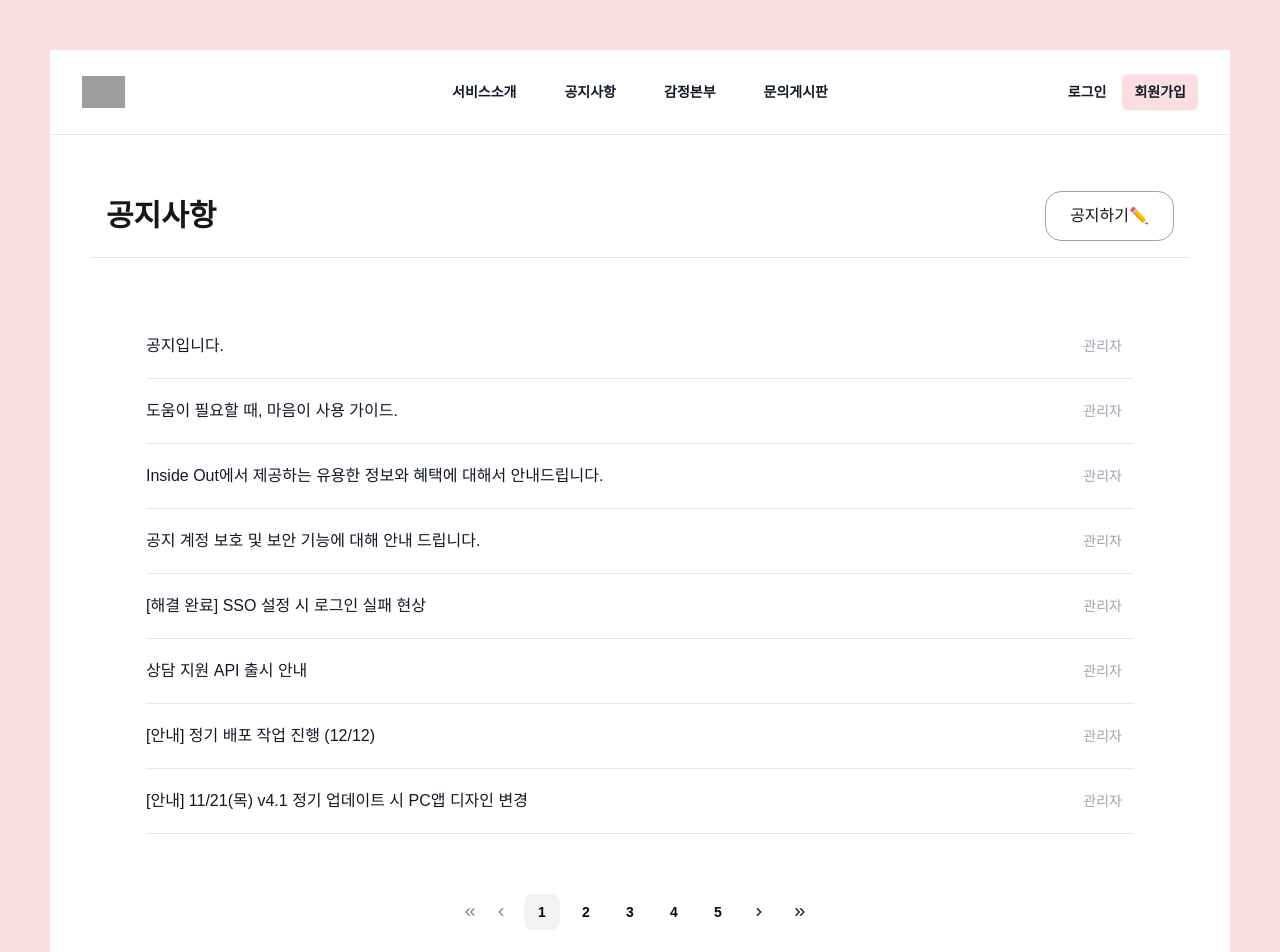
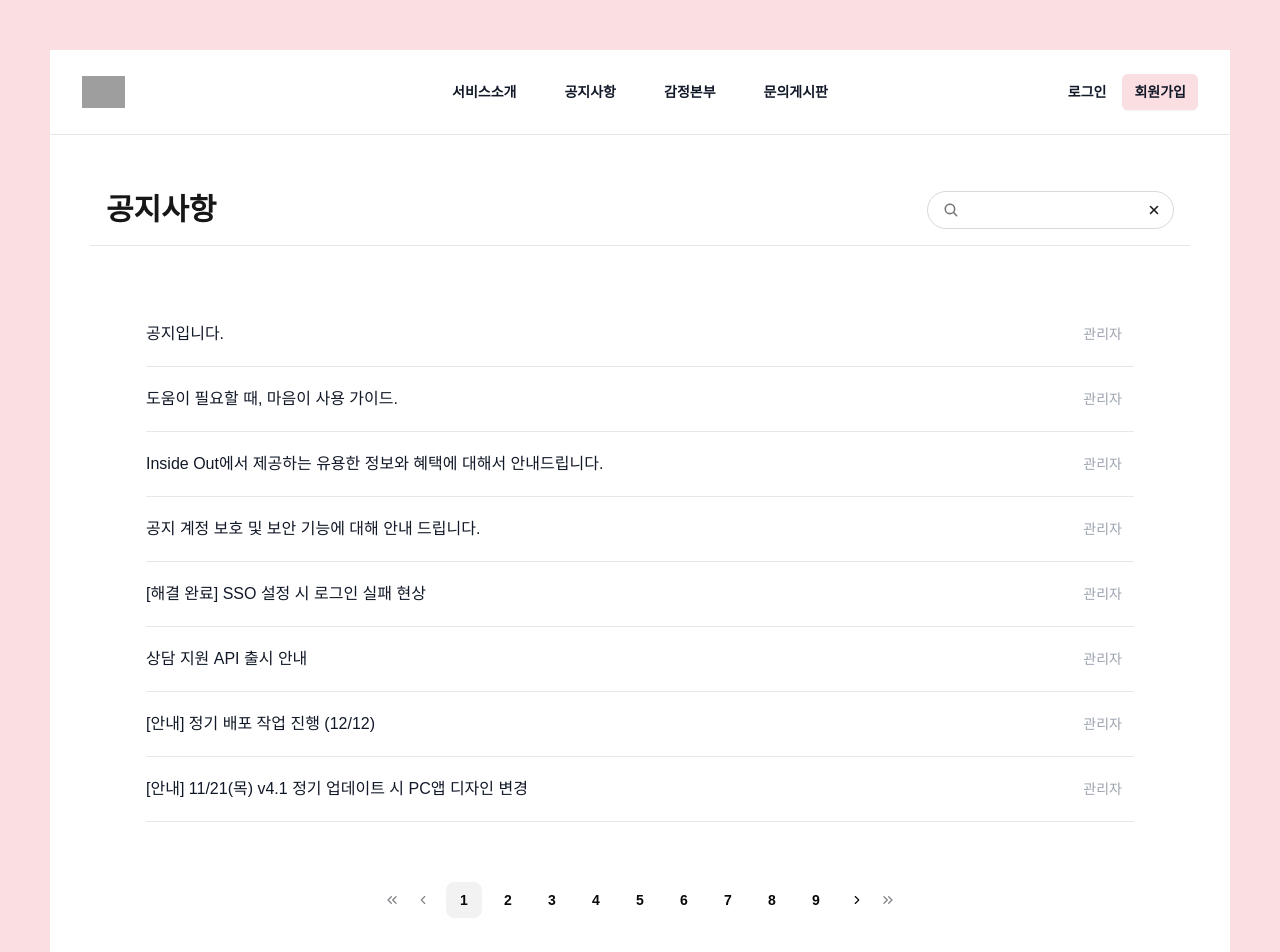
Before and after one commit to gjtjdwl/insideout-front, a Next.js app: page /notice in a window 1280 px wide. Shown: the top 952 px of the page. Built offline with nearby package versions, Linux system fonts and the light colour scheme; grey boxes are pictures that could not be loaded.

Commit message:
feat : 공지 관리자 검색바추가

```diff
--- a/app/(header)/notice/page.tsx
+++ b/app/(header)/notice/page.tsx
@@ -1,10 +1,22 @@
-'use client'
+'use client';
+
+import React, { useState } from 'react'
 import BoardList from "../../components/BoardList"
 import PaginationComponent from "@/app/components/PagenationComponent";
 import { useRouter } from 'next/navigation';
+import { useUser } from '../../hooks/useUser';
+import { IoSearch, IoClose } from "react-icons/io5";
 
 const Notice = () => {
   const router = useRouter();
+  const { user } = useUser();
+  const [searchValue, setSearchValue] = useState<string>("");
+
+
+  const handleClear = () => {
+    setSearchValue("");
+  }
+
   const noticeList = [
     {
       title: '공지입니다.',
@@ -47,15 +59,42 @@ const Notice = () => {
           <div className="font-bold text-3xl">
             공지사항
           </div>
-          <button onClick={() => router.push('/inquirywriteboard')} className="py-3 px-6 border border-gray-400 rounded-2xl">
-            공지하기✏️
-          </button>
+          {!user ? (
+            <>
+            <div className="flex items-center relative">
+              <IoSearch className="absolute left-4 text-[#757575]" />
+              <input
+                id="search"
+                name="search"
+                type="text"
+                value={searchValue}
+                onChange={(e) => setSearchValue(e.target.value)}
+                placeholder=""
+                className="border border-[#D9D9D9] rounded-3xl block min-w-0 grow py-1.5 pr-6 pl-10 text-base text-gray-900 placeholder:text-gray-400 focus:outline focus:outline-0 sm:text-sm/6"
+                />
+              <IoClose onClick={handleClear} type="button" className="absolute right-3 cursor-pointer" />
+            </div>
+            </>
+          )
+          : (
+            <>
+            { user.role ==='ADMIN' && (
+              <>
+                <button onClick={() => router.push('/inquirywriteboard')} className="py-3 px-6 border border-gray-400 rounded-2xl">
+                  공지하기✏️
+                </button>
+              </>
+              )
+            }
+            </>
+          )}
+
         </div>
         <div className="flex">
           <div className="pt-14 w-[90%] flex-grow flex flex-col justify-center px-14">
             <BoardList boardList={noticeList} />
             <div className="mt-10">
-              <PaginationComponent totalPages={5} />
+              <PaginationComponent totalPages={9} />
             </div>
           </div>
         </div>
--- a/app/components/PagenationComponent.tsx
+++ b/app/components/PagenationComponent.tsx
@@ -37,7 +37,7 @@ export default function PaginationComponent({ totalPages }: {totalPages: number}
           }
         </PaginationList>
       <PaginationNext href={currentPage < totalPages ? `/page/${currentPage + 1}` : null} />
-      <button onClick={handleNextGroup} disabled={currentPage >= pageSize} className={`${currentPage >= pageSize ? 'text-[#87878d]' : 'flex items-center justify-center rounded-lg min-w-[2.25rem] hover:bg-zinc-950/5 before:bg-white/10'}`}><FiChevronsRight /></button>
+      <button onClick={handleNextGroup} disabled={currentPage >= pageSize || totalPages <= pageSize} className={`${currentPage >= pageSize || totalPages <= pageSize ? 'text-[#87878d]' : 'flex items-center justify-center rounded-lg min-w-[2.25rem] hover:bg-zinc-950/5 before:bg-white/10'}`}><FiChevronsRight /></button>
     </Pagination>
   )
 }
```
